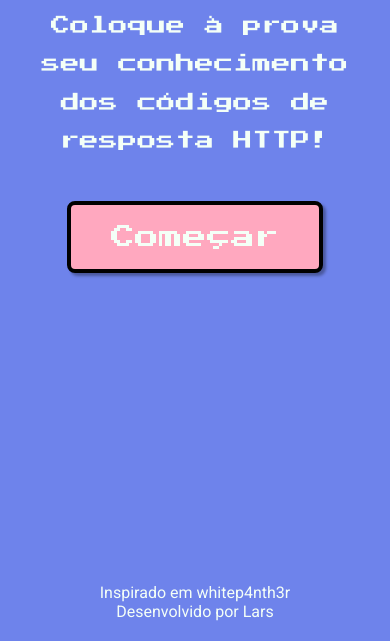
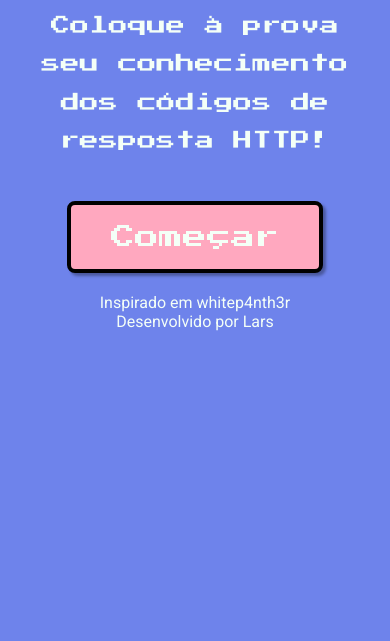
Before and after one commit to lcortelini/status-code-game, a plain HTML site: page index.html in a window 390 px wide. Shown: the part 203-844 px from the top of the page. Drawn offline with Linux system fonts and the light colour scheme.

Commit message:
resolvendo posicionamento do footer no media query

```diff
--- a/style.css
+++ b/style.css
@@ -207,4 +207,8 @@ a:hover {
     border: 4px solid var(--wrong-answer-bg-color);
     cursor: pointer;
   }
+
+  .footer {
+    position: relative;
+  }
 }
```
